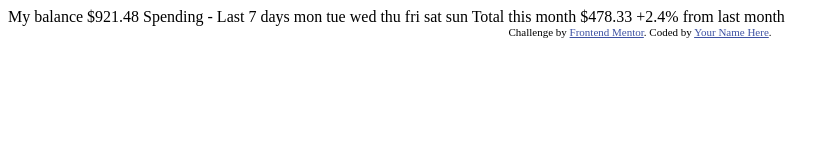
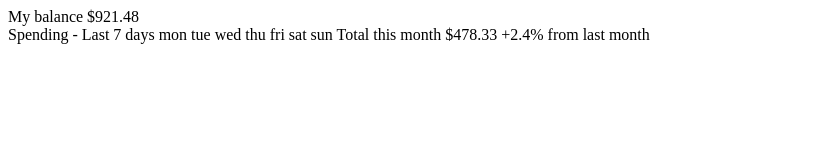
Before and after one commit to kennsawyerr/expenses-chart-component-main, a plain HTML site: page index.html in a window 1280 px wide. Shown: the whole page, without its empty margins (0-840 px from the left). Drawn offline with Linux system fonts and the light colour scheme.

Commit message:
modified:   index.html 	modified:   index.js 	modified:   style.css

```diff
--- a/index.html
+++ b/index.html
@@ -1,45 +1,33 @@
 <!DOCTYPE html>
 <html lang="en">
-<head>
-  <meta charset="UTF-8">
-  <meta name="viewport" content="width=device-width, initial-scale=1.0"> <!-- displays site properly based on user's device -->
-<link rel="stylesheet" href="style.css">
-  <link rel="icon" type="image/png" sizes="32x32" href="./images/favicon-32x32.png">
+  <head>
+    <meta charset="UTF-8" />
+    <meta name="viewport" content="width=device-width, initial-scale=1.0" />
+    <!-- displays site properly based on user's device -->
+    <link rel="stylesheet" href="style.css" />
+    <link
+      rel="icon"
+      type="image/png"
+      sizes="32x32"
+      href="./images/favicon-32x32.png"
+    />
 
-  <title>Frontend Mentor | Expenses chart component</title>
+    <title>Frontend Mentor | Expenses chart component</title>
 
-  <!-- Feel free to remove these styles or customise in your own stylesheet 👍 -->
-  <style>
-    .attribution { font-size: 11px; text-align: center; }
-    .attribution a { color: hsl(228, 45%, 44%); }
-  </style>
-</head>
-<body>
 
-  My balance
-  $921.48
+  </head>
+  <body>
+    <div>My balance $921.48</div>
 
-  Spending - Last 7 days
+    Spending - Last 7 days mon tue wed thu fri sat sun Total this month $478.33
+    +2.4% from last month
 
-  mon
-  tue
-  wed
-  thu
-  fri
-  sat
-  sun
-
-  Total this month
-  $478.33
-
-  +2.4%
-  from last month
-
-  <div class="attribution">
-    Challenge by <a href="https://www.frontendmentor.io?ref=challenge" target="_blank">Frontend Mentor</a>.
-    Coded by <a href="#">Your Name Here</a>.
-
-  </div>
-  <script src="index.js"></script>
-</body>
+    <!-- <div class="attribution">
+      Challenge by
+      <a href="https://www.frontendmentor.io?ref=challenge" target="_blank"
+        >Frontend Mentor</a
+      >. Coded by <a href="#">Your Name Here</a>.
+    </div> -->
+    <script src="index.js"></script>
+  </body>
 </html>
--- a/index.js
+++ b/index.js
@@ -0,0 +1 @@
+const newValue = document.getElementById("empty")
--- a/style.css
+++ b/style.css
@@ -6,4 +6,6 @@
 
     --soft-red:  hsl(10, 79%, 65%);
     --p-fonts: 18px;
+    --hero-font: 26px;
+
 }
```
